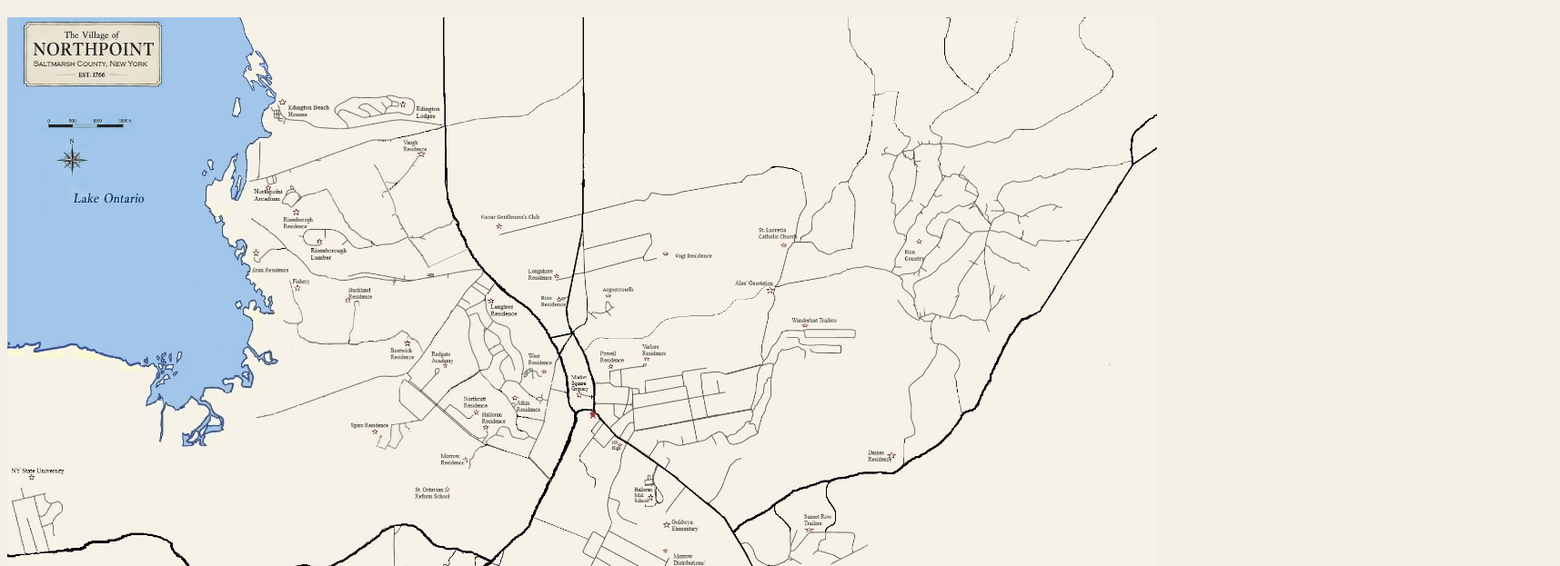
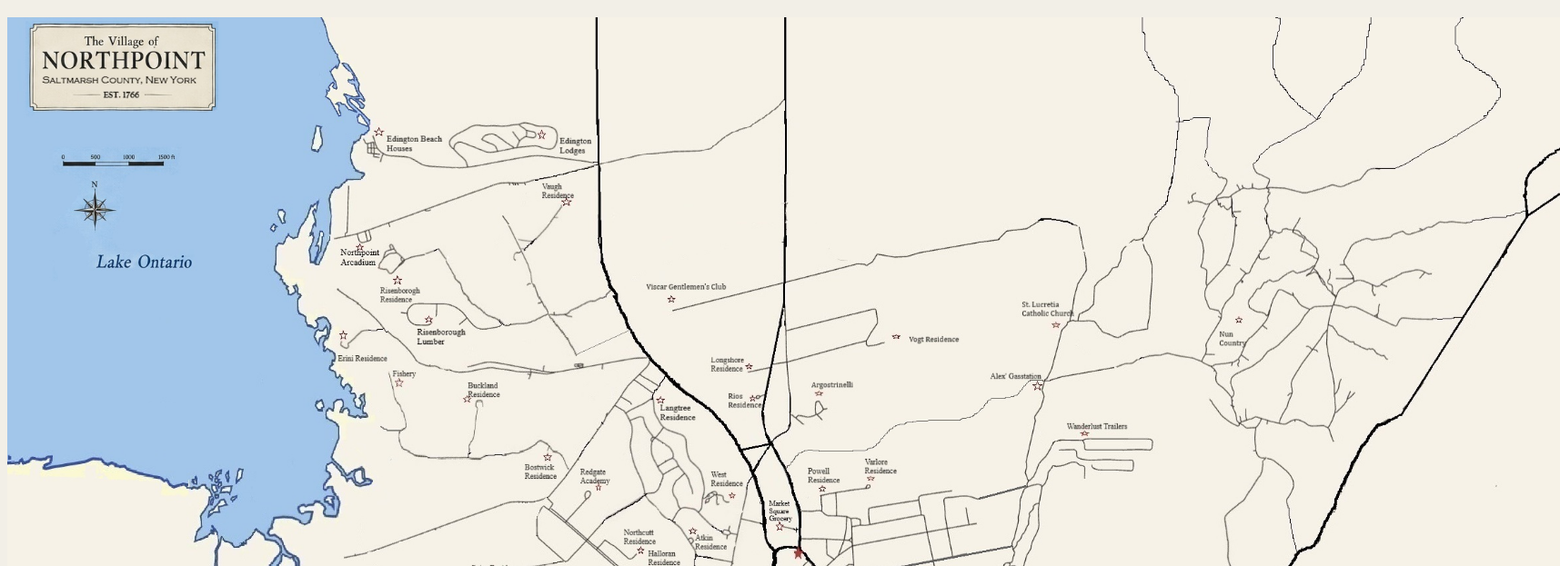
Before and after one commit to kellyshadow47-netizen/Northpoint, a plain HTML site: page index.html in a window 1280 px wide. Shown: the part 61-684 px from the top of the page at 91% size, 1715 px wide, since content can reach past the window. Drawn offline with Linux system fonts and the light colour scheme.

Commit message:
Update index.html

```diff
--- a/index.html
+++ b/index.html
@@ -19,10 +19,9 @@ body{
 }
 
 .map{
-    width:100%;
-    max-width:1700px;
+    width:1707px;
+    height:auto;
 }
-
 /* Spiro Residence hotspot */
 
 #spiro{
```
